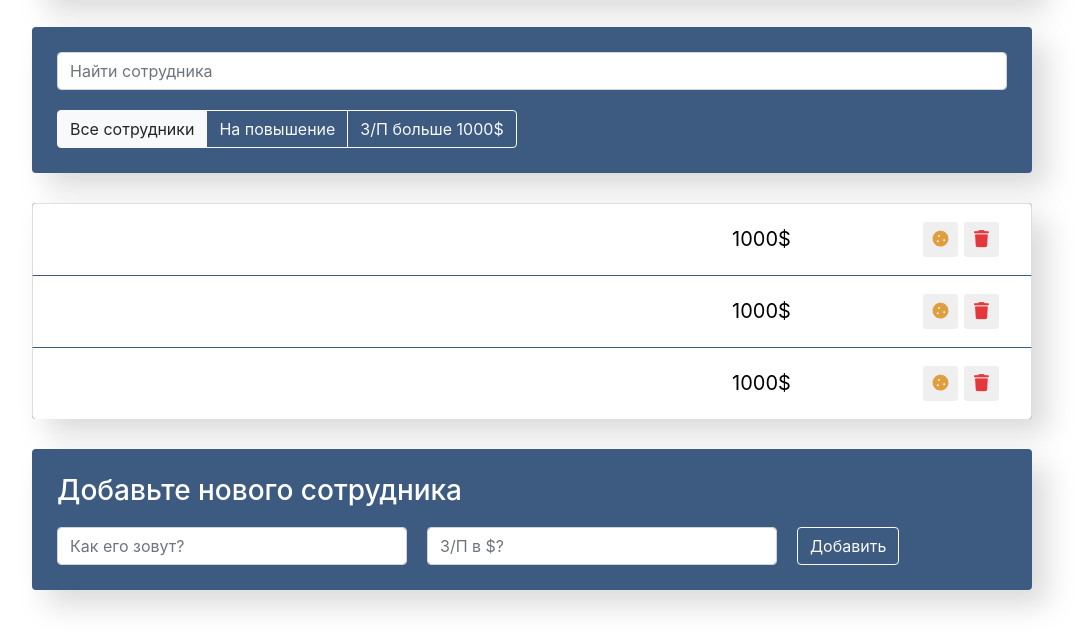
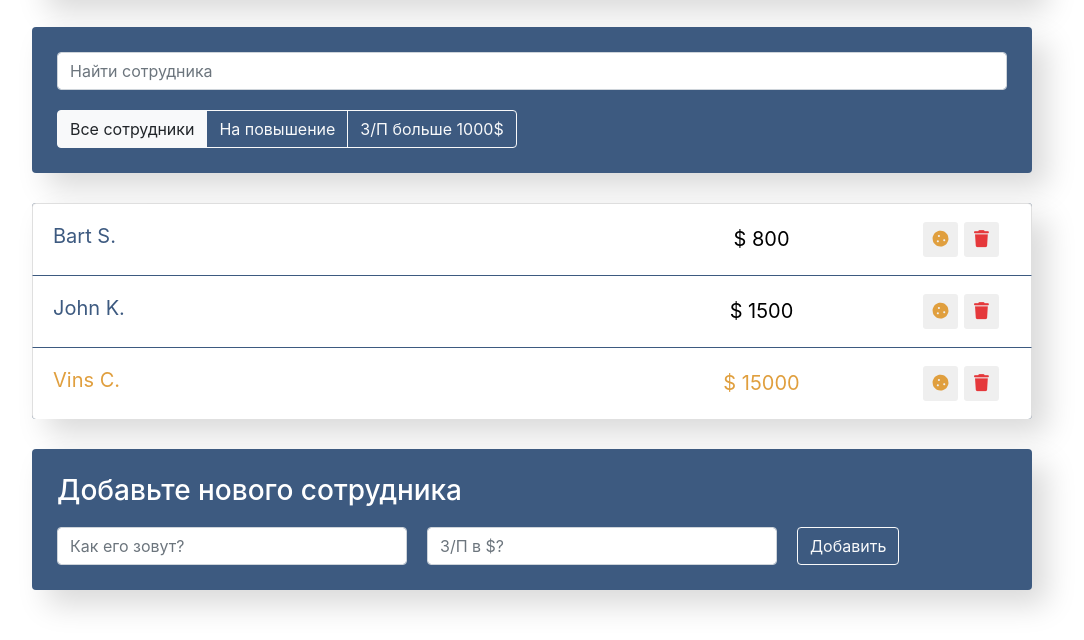
Before and after one commit to shergazievdanred/employees_template, a React app: page / in a window 1280 px wide. Shown: the part 252-892 px from the top of the page, without its empty margins (108-1192 px from the left). Built offline with nearby package versions, Linux system fonts and the light colour scheme.

Commit message:
emptemp-props-10.02.2022

```diff
--- a/src/components/app/app.js
+++ b/src/components/app/app.js
@@ -7,6 +7,13 @@ import EmployeesAddForm from '../employees-add-form/employees-add-form';
 import './app.css';
 
 function App() {
+
+  const data = [
+    {name: 'Bart S.', salary: 800, increase: false},
+    {name: 'John K.', salary: 1500, increase: false},
+    {name: 'Vins C.', salary: 15000, increase: true}
+  ];
+
   return (
     <div className="app">
         <AppInfo />
@@ -16,7 +23,7 @@ function App() {
             <AppFilter/>
         </div>
 
-        <EmployeesList/>
+        <EmployeesList data = {data}/>
         <EmployeesAddForm/>
     </div>
   );
--- a/src/components/employees-list-item/employees-list-item.js
+++ b/src/components/employees-list-item/employees-list-item.js
@@ -1,10 +1,16 @@
 import './employees-list-item.css';
 
-const EmployeesListItem = () => {
+const EmployeesListItem = ({name, salary, increase}) => {
+
+    let classNames = "list-group-item d-flex justify-content-between";
+    if (increase) {
+        classNames += " increase";
+    }
+
     return (
-        <li className="list-group-item d-flex justify-content-between">
-            <span className="list-group-item-label">John Smith</span>
-            <input type="text" className="list-group-item-input" defaultValue="1000$"/>
+        <li className={classNames}>
+            <span className="list-group-item-label">{name}</span>
+            <input type="text" className="list-group-item-input" defaultValue={"$ "+ salary}/>
             <div className='d-flex justify-content-center align-items-center'>
                 <button type="button"
                     className="btn-cookie btn-sm ">
--- a/src/components/employees-list/employees-list.css
+++ b/src/components/employees-list/employees-list.css
@@ -3,5 +3,5 @@
     background-color: #3d5a80;
     border-radius: 4px;
     box-shadow: 15px 15px 30px rgba(0,0,0, .15);
-    color: #fff;
+    color: #3d5a80;
 }
--- a/src/components/employees-list/employees-list.js
+++ b/src/components/employees-list/employees-list.js
@@ -2,12 +2,17 @@ import EmployeesListItem from "../employees-list-item/employees-list-item";
 
 import './employees-list.css';
 
-const EmployeesList = () => {
+const EmployeesList = ({data}) => {
+
+    const elements =data.map(item => {
+        return (
+            <EmployeesListItem {...item}/>
+        )
+    })
+
     return (
         <ul className="app-list list-group">
-            <EmployeesListItem/>
-            <EmployeesListItem/>
-            <EmployeesListItem/>
+            {elements}
         </ul>
     )
 }
```
